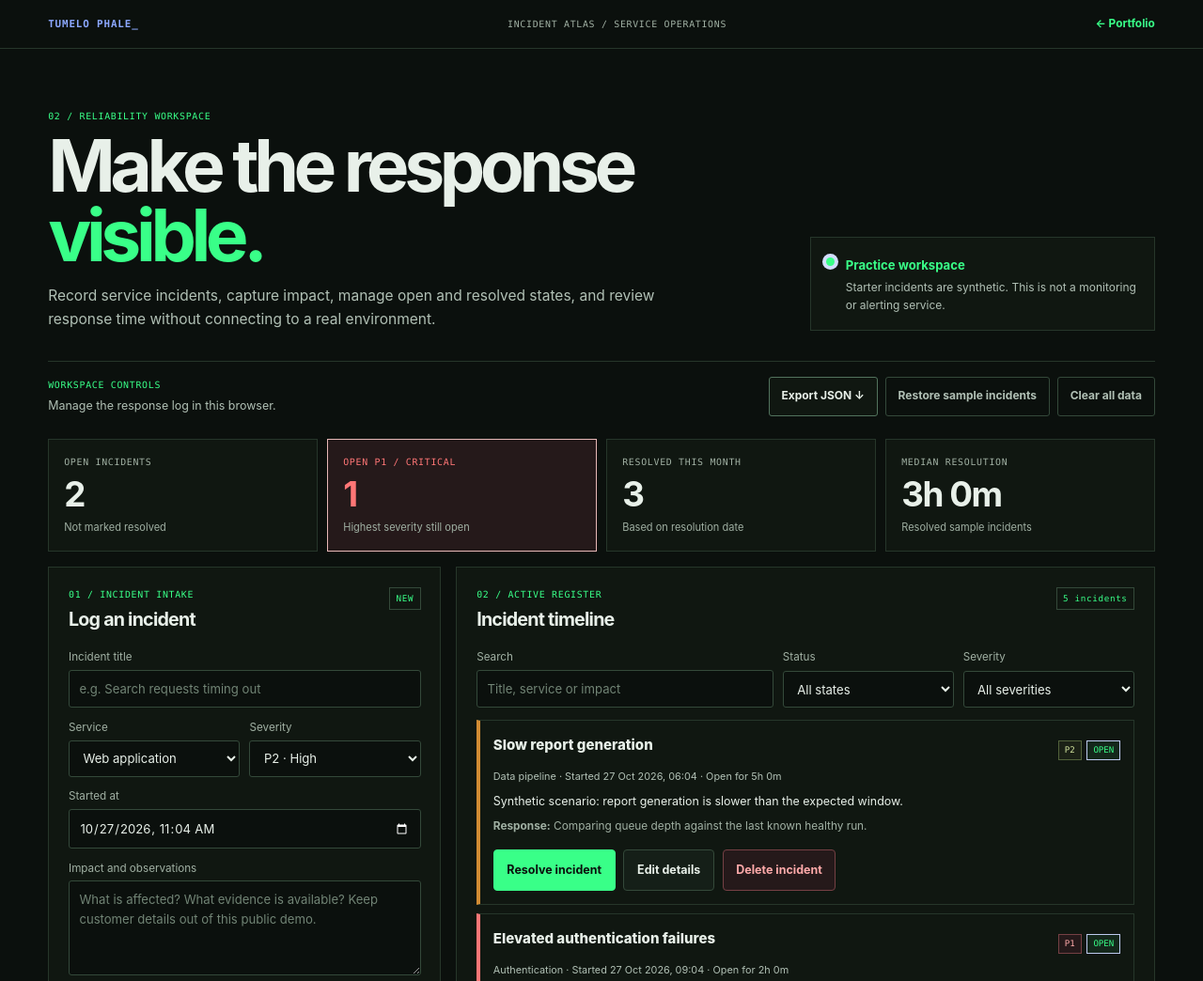
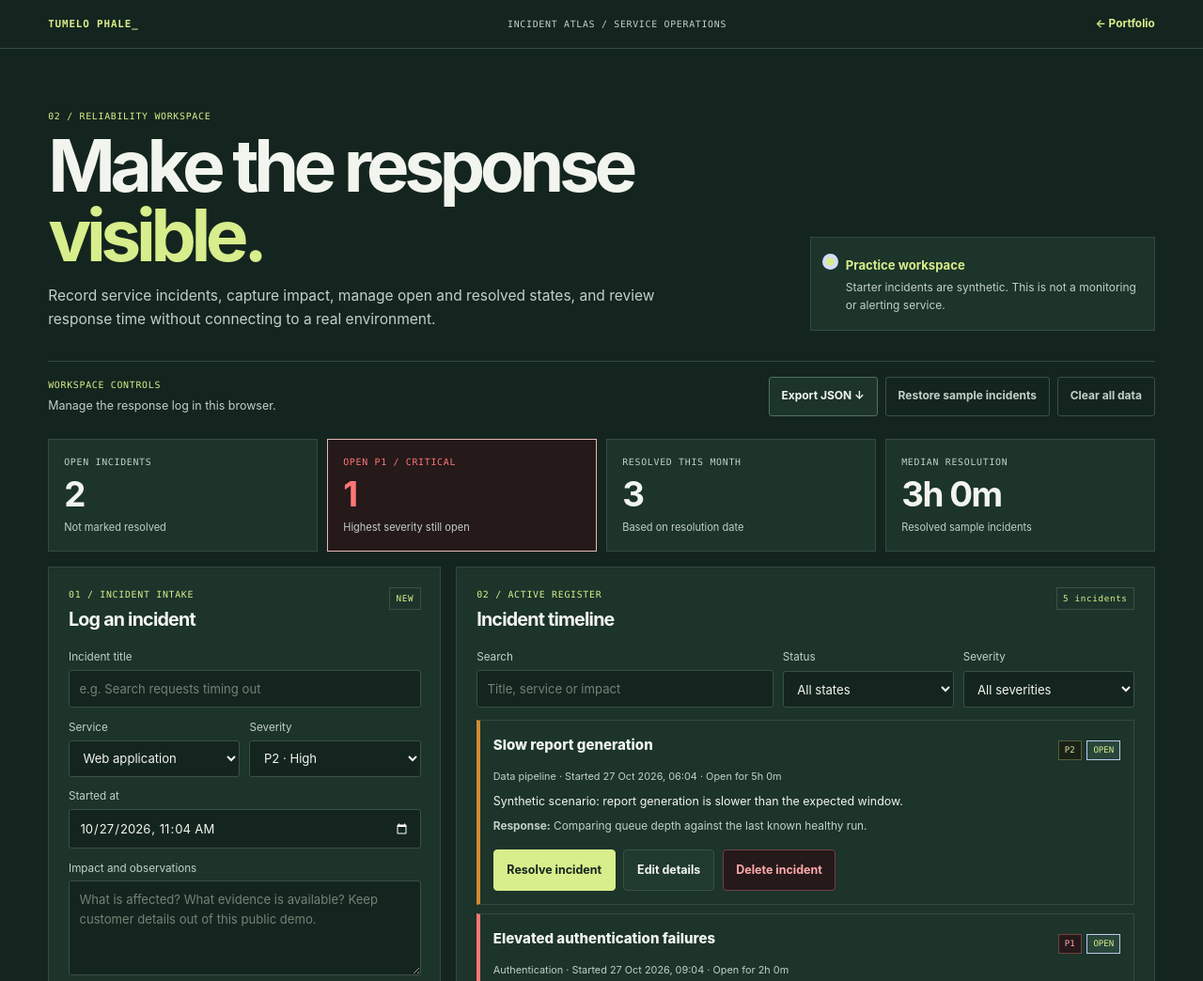
Before and after one commit to tumelodev-arch/IncidentAtlas, a website: page index.html in a window 1280 px wide. Shown: the top 1044 px of the page at 94% size. Drawn offline with Linux system fonts and the light colour scheme.

Commit message:
Align app palette with shared portfolio theme

```diff
--- a/styles.css
+++ b/styles.css
@@ -1,27 +1,27 @@
 :root {
   color-scheme: dark;
-  --paper: #0b100d;
-  --surface: #101711;
-  --surface-2: #151f18;
-  --ink: #e8f0e9;
-  --text: #e8f0e9;
-  --muted: #a0b0a3;
-  --line: #26362a;
-  --dark: #101711;
-  --navy: #101711;
-  --green: #39ff88;
-  --green-light: #14271b;
-  --mint: #14271b;
-  --coral: #39ff88;
-  --accent: #39ff88;
-  --blue: #39ff88;
-  --blue-light: #14271b;
+  --paper: #14251f;
+  --surface: #1c342a;
+  --surface-2: #213a2f;
+  --ink: #f2f5ee;
+  --text: #f2f5ee;
+  --muted: #c2d0c8;
+  --line: #344a3f;
+  --dark: #1c342a;
+  --navy: #1c342a;
+  --green: #d8ed8b;
+  --green-light: #29463a;
+  --mint: #29463a;
+  --coral: #d8ed8b;
+  --accent: #d8ed8b;
+  --blue: #d8ed8b;
+  --blue-light: #29463a;
   --red: #ff7676;
   --red-light: #25191a;
   --amber: #d5e7a0;
-  --berry: #39ff88;
-  --berry-light: #14271b;
-  --gold: #39ff88;
+  --berry: #d8ed8b;
+  --berry-light: #29463a;
+  --gold: #d8ed8b;
   --mono: "Cascadia Code", Consolas, monospace;
   font-family: Inter,"Segoe UI",Arial,sans-serif;
 }
@@ -76,7 +76,7 @@ button {
   gap: 1rem;
   padding: .9rem max(4vw,1rem);
   background: var(--navy);
-  color: #f7f8fb;
+  color: #f2f5ee;
   font-size: .74rem
 }
 
@@ -86,7 +86,7 @@ button {
 }
 
 .brand span {
-  color: #8ca8ff
+  color: #d8ed8b
 }
 
 .topbar-label,.eyebrow,.metric-label,.status-chip,.count-chip,.panel-foot,.app-footer {
@@ -96,7 +96,7 @@ button {
 }
 
 .topbar-label {
-  color: #b2bed6
+  color: #c2d0c8
 }
 
 .shell {
@@ -109,7 +109,7 @@ button {
   gap: 1.5rem;
   align-items: end;
   padding: clamp(2.4rem,5vw,4rem) 0 2rem;
-  border-bottom: 1px solid #d2d8e1
+  border-bottom: 1px solid #344a3f
 }
 
 .eyebrow {
@@ -550,7 +550,7 @@ button {
   gap: .6rem;
   margin-top: 1.5rem;
   padding: 1rem 0 1.5rem;
-  border-top: 1px solid #d2d8e1;
+  border-top: 1px solid #344a3f;
   color: #7b8494;
   font-size: .58rem
 }
@@ -634,41 +634,41 @@ button:focus-visible,a:focus-visible,input:focus-visible,select:focus-visible,te
 
 
 .skip-link {
-  background: #39ff88;
-  color: #0b100d;
+  background: #d8ed8b;
+  color: #14251f;
 }
 
 /* Shared portfolio theme: charcoal, warm text and neon terminal green. */
 html,body {
   min-height: 100%;
-  background: #0b100d;
-  color: #e8f0e9;
+  background: #14251f;
+  color: #f2f5ee;
 }
 
 body {
-  background: #0b100d;
-  color: #e8f0e9;
+  background: #14251f;
+  color: #f2f5ee;
 }
 
 a {
-  color: #e8f0e9;
+  color: #f2f5ee;
   text-underline-offset: .22em;
 }
 
 a:hover {
-  color: #39ff88;
+  color: #d8ed8b;
 }
 
 .topbar {
   gap: 1.25rem;
   padding: 1rem max(4vw,1rem);
-  border-bottom: 1px solid #26362a;
-  background: #0b100d;
-  color: #e8f0e9;
+  border-bottom: 1px solid #344a3f;
+  background: #14251f;
+  color: #f2f5ee;
 }
 
 .topbar .brand {
-  color: #e8f0e9;
+  color: #f2f5ee;
   letter-spacing: .08em;
 }
 
@@ -679,15 +679,15 @@ a:hover {
 }
 
 .brand-mark {
-  color: #39ff88;
+  color: #d8ed8b;
 }
 
 .topbar-label {
-  color: #a0b0a3;
+  color: #c2d0c8;
 }
 
 .topbar>a:last-child {
-  color: #39ff88;
+  color: #d8ed8b;
   font-weight: 700;
   text-decoration: none;
   white-space: nowrap;
@@ -699,67 +699,67 @@ a:hover {
 }
 
 .eyebrow,.metric-label,.status-chip,.count-chip {
-  color: #39ff88;
+  color: #d8ed8b;
 }
 
 .hero {
-  border-color: #26362a;
+  border-color: #344a3f;
 }
 
 .hero h1,.hero h2,h1,h2,h3,h4 {
-  color: #e8f0e9;
+  color: #f2f5ee;
 }
 
 .hero h1 span {
-  color: #39ff88;
+  color: #d8ed8b;
 }
 
 .lede,.toolbar-copy {
-  color: #b1c0b5;
+  color: #c2d0c8;
 }
 
 .privacy-note {
-  border: 1px solid #26362a!important;
-  background: #101711!important;
-  color: #e8f0e9;
+  border: 1px solid #344a3f!important;
+  background: #1c342a!important;
+  color: #f2f5ee;
 }
 
 .privacy-note strong {
-  color: #39ff88;
+  color: #d8ed8b;
 }
 
 .privacy-note p {
-  color: #b1c0b5!important;
+  color: #c2d0c8!important;
 }
 
 .toolbar {
-  border-color: #26362a;
+  border-color: #344a3f;
 }
 
 .panel,.metrics article,.incident-card,.filter-panel {
-  border-color: #26362a;
-  background: #101711;
-  color: #e8f0e9;
+  border-color: #344a3f;
+  background: #1c342a;
+  color: #f2f5ee;
 }
 
 .metrics .metric-highlight {
-  border-color: #26362a;
-  background: #151f18;
-  color: #e8f0e9;
+  border-color: #344a3f;
+  background: #213a2f;
+  color: #f2f5ee;
 }
 
 .metrics small,.metric-label,.panel-foot {
-  color: #a0b0a3;
+  color: #c2d0c8;
 }
 
 .metric-highlight .metric-label,.metric-highlight small {
-  color: #a0b0a3;
+  color: #c2d0c8;
 }
 
 .toolbar input,.editor-panel input,.editor-panel select,.editor-panel textarea,.filters input,.filters select,input,select,textarea {
-  border-color: #34493a;
-  background: #0b100d;
-  color: #e8f0e9;
+  border-color: #3a5145;
+  background: #14251f;
+  color: #f2f5ee;
 }
 
 input::placeholder,textarea::placeholder {
@@ -772,72 +772,72 @@ input::placeholder,textarea::placeholder {
 }
 
 .button-primary,.button:not(.button-secondary):not(.button-quiet) {
-  border-color: #39ff88;
-  background: #39ff88;
-  color: #0b100d;
+  border-color: #d8ed8b;
+  background: #d8ed8b;
+  color: #14251f;
 }
 
 .button-primary:hover,.button:not(.button-secondary):not(.button-quiet):hover {
   border-color: #a1ffc5;
   background: #a1ffc5;
-  color: #0b100d;
+  color: #14251f;
 }
 
 .button-secondary {
   border-color: #52735d;
-  background: #101711;
-  color: #e8f0e9;
+  background: #1c342a;
+  color: #f2f5ee;
 }
 
 .button-secondary:hover {
-  border-color: #39ff88;
-  background: #151f18;
-  color: #39ff88;
+  border-color: #d8ed8b;
+  background: #213a2f;
+  color: #d8ed8b;
 }
 
 .button-quiet {
-  border-color: #34493a;
+  border-color: #3a5145;
   background: transparent;
-  color: #b1c0b5;
+  color: #c2d0c8;
 }
 
 .button-quiet:hover {
-  border-color: #39ff88;
-  background: #151f18;
-  color: #e8f0e9;
+  border-color: #d8ed8b;
+  background: #213a2f;
+  color: #f2f5ee;
 }
 
 .status-chip,.count-chip {
-  border-color: #34493a;
+  border-color: #3a5145;
 }
 
 .incident-card {
-  background: #101711;
+  background: #1c342a;
 }
 
 .incident-top,.incident-foot {
-  border-color: #26362a;
-  color: #a0b0a3;
+  border-color: #344a3f;
+  color: #c2d0c8;
 }
 
 .incident-row {
-  border-color: #26362a;
+  border-color: #344a3f;
 }
 
 .incident-row b {
-  color: #e8f0e9;
+  color: #f2f5ee;
 }
 
 .incident-row small {
-  color: #a0b0a3;
+  color: #c2d0c8;
 }
 
 .incident-state {
-  color: #39ff88;
+  color: #d8ed8b;
 }
 
 .incident-level.level-low {
-  background: #39ff88;
+  background: #d8ed8b;
 }
 
 .incident-level.level-mid {
@@ -849,9 +849,9 @@ input::placeholder,textarea::placeholder {
 }
 
 .badge,.status-badge {
-  border-color: #34493a;
-  background: #151f18;
-  color: #b1c0b5;
+  border-color: #3a5145;
+  background: #213a2f;
+  color: #c2d0c8;
 }
 
 .badge.p1, .badge.high {
@@ -868,38 +868,38 @@ input::placeholder,textarea::placeholder {
 
 .badge.resolved, .badge.closed {
   border-color: #286b48;
-  background: #14271b;
-  color: #8cffb8;
+  background: #29463a;
+  color: #d8ed8b;
 }
 
 .table-wrap th {
-  background: #151f18;
-  color: #b1c0b5;
+  background: #213a2f;
+  color: #c2d0c8;
 }
 
 .table-wrap td {
-  border-color: #26362a;
+  border-color: #344a3f;
 }
 
 .empty-state,.incident-time {
-  color: #b1c0b5;
+  color: #c2d0c8;
 }
 
 .app-footer {
-  border-color: #26362a;
-  color: #a0b0a3;
+  border-color: #344a3f;
+  color: #c2d0c8;
 }
 
 .app-footer a {
-  color: #39ff88;
+  color: #d8ed8b;
 }
 
 .form-message {
-  color: #8cffb8;
+  color: #d8ed8b;
 }
 
 button:focus-visible,a:focus-visible,input:focus-visible,select:focus-visible,textarea:focus-visible {
-  outline: 2px solid #39ff88;
+  outline: 2px solid #d8ed8b;
   outline-offset: 3px;
 }
 
@@ -946,10 +946,10 @@ button:focus-visible,a:focus-visible,input:focus-visible,select:focus-visible,te
   justify-content: center;
   min-height: 44px;
   padding: .6rem .85rem;
-  border: 1px solid #34493a;
+  border: 1px solid #3a5145;
   border-radius: 4px;
-  background: #151f18;
-  color: #e8f0e9;
+  background: #213a2f;
+  color: #f2f5ee;
   font-size: .78rem;
   font-weight: 700;
   line-height: 1.2;
@@ -958,22 +958,22 @@ button:focus-visible,a:focus-visible,input:focus-visible,select:focus-visible,te
 
 .incident-actions .resolve-button,
 .incident-actions .reopen-button {
-  border-color: #39ff88;
-  background: #39ff88;
-  color: #0b100d;
+  border-color: #d8ed8b;
+  background: #d8ed8b;
+  color: #14251f;
 }
 
 .incident-actions .resolve-button:hover,
 .incident-actions .reopen-button:hover {
   border-color: #a1ffc5;
   background: #a1ffc5;
-  color: #0b100d;
+  color: #14251f;
 }
 
 .incident-actions .edit-button:hover {
-  border-color: #39ff88;
-  background: #14271b;
-  color: #39ff88;
+  border-color: #d8ed8b;
+  background: #29463a;
+  color: #d8ed8b;
 }
 
 .incident-actions .delete-button {
@@ -989,7 +989,7 @@ button:focus-visible,a:focus-visible,input:focus-visible,select:focus-visible,te
 }
 
 .incident-actions button:focus-visible {
-  outline: 3px solid #e8f0e9;
+  outline: 3px solid #f2f5ee;
   outline-offset: 3px;
 }
 
@@ -1009,3 +1009,8 @@ button:focus-visible,a:focus-visible,input:focus-visible,select:focus-visible,te
     transition: none;
   }
 }
+
+
+/* Shared portfolio identity: forest surfaces, soft lime focus, legible text. */
+:root { --paper: #14251f; --surface: #1c342a; --surface-2: #213a2f; --ink: #f2f5ee; --text: #f2f5ee; --muted: #c2d0c8; --line: #344a3f; --dark: #1c342a; --green: #d8ed8b; --accent: #d8ed8b; --blue: #d8ed8b; --berry: #d8ed8b; }
+a:focus-visible, button:focus-visible, input:focus-visible, select:focus-visible, textarea:focus-visible { outline: 3px solid #d8ed8b; outline-offset: 3px; }
```
